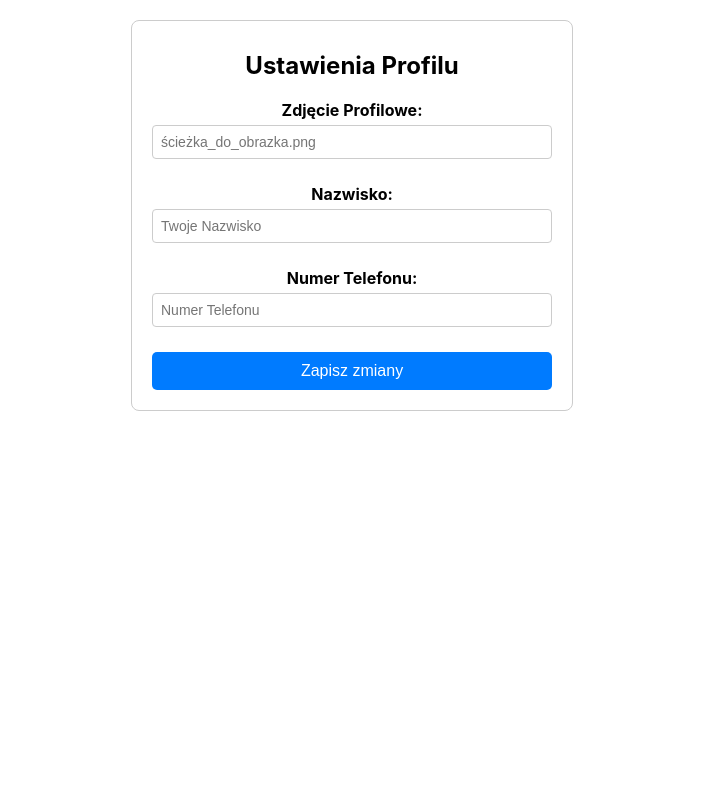
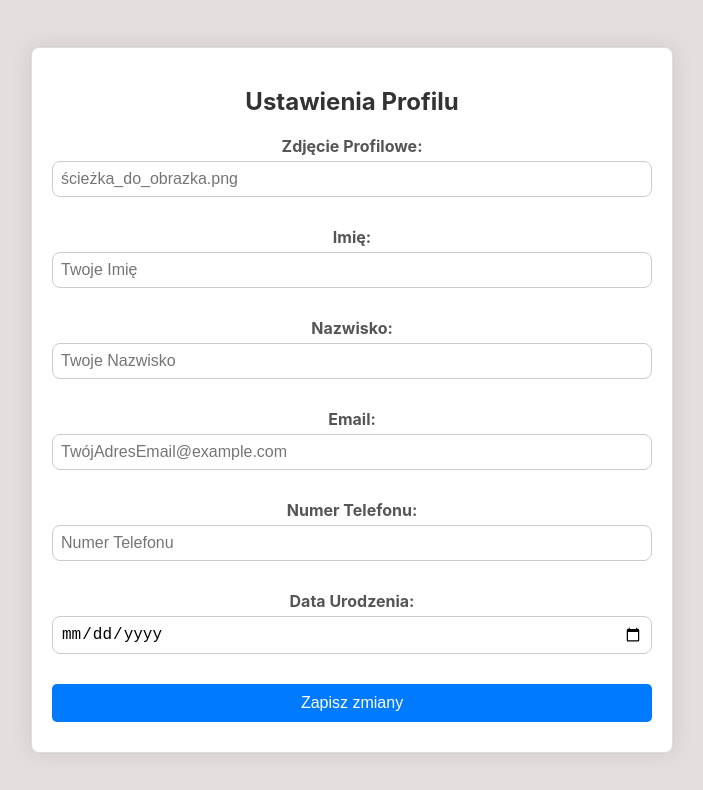
Before and after one commit to Michaluszeq/CETUS-PRO-PRAKTYKI, a React (Create React App) app in the folder cetus-pro-praktyki/: page /twoje-konto in a window 1280 px wide. Shown: the top 790 px of the page, without its empty margins (288-991 px from the left). Built offline with nearby package versions, Linux system fonts and the light colour scheme.

Commit message:
Update linków i rozbudowanie settingsów

```diff
--- a/cetus-pro-praktyki/src/App.jsx
+++ b/cetus-pro-praktyki/src/App.jsx
@@ -6,7 +6,8 @@ import BottomBaner from './bottomBaner/bottomBaner';
 import Main from './Main';
 import LoginPage from './LoginPage';
 import YourAccount from './YourAccount';
-import RegisterPage from './RegisterPage/RegisterPage';
+import RegisterPage from './RegisterPage';
+import RegisterPanel from './registerPanel/registerPanel';
 
 export default function App() {
   const handleSearch = (searchTerm) => {
@@ -42,7 +43,8 @@ export default function App() {
           <Route path='/wiadomosci'  />
           <Route path='/zaloguj' element={<LoginPage />} />
           <Route path='/twoje-konto' element={<YourAccount />} />
-          <Route path='/zarejestruj' element={<RegisterPage/>} />
+          <Route path='/zarejestruj' element={<RegisterPanel/>} />
+
         </Routes>
 
     </div>
--- /dev/null
+++ b/cetus-pro-praktyki/src/RegisterPage.jsx
@@ -0,0 +1,12 @@
+import React from 'react';
+import { Link } from "react-router-dom";  // Dodaj Link, jeśli używasz go w komponencie
+
+import RegisterPanel from './registerPanel/registerPanel';  // Popraw ścieżkę
+
+export default function RegisterPage() {  // Zmień nazwę funkcji na RegisterPage
+  return (
+    <div>
+      <RegisterPanel />
+    </div>
+  );
+}
--- a/cetus-pro-praktyki/src/RegisterPage/RegisterPage.jsx
+++ /dev/null
@@ -1,19 +0,0 @@
-// RegisterPage.jsx
-
-import React, { useState } from 'react';
-import { Link } from 'react-router-dom';
-import RegisterPanel from '../registerPanel/registerPanel';
-import LoginPanel from '../loginPanel/loginPanel';
-
-const RegisterPage = () => {
-  return (
-    <div>
-
-      <RegisterPanel />
-
-
-    </div>
-  );
-};
-
-export default RegisterPage;
--- a/cetus-pro-praktyki/src/TwojeKonto/TwojeKonto.css
+++ b/cetus-pro-praktyki/src/TwojeKonto/TwojeKonto.css
@@ -1,37 +1,79 @@
-/* Settings.css */
+/* TwojeKonto.css */
+
 .settings-container {
-    max-width: 400px;
-    margin: 20px auto;
-    padding: 10px 20px;
-    border: 1px solid #ccc;
+    max-width: 600px;
+    margin: 50px auto;
+    padding: 20px;
+    border: 1px solid #ddd;
     border-radius: 8px;
+    box-shadow: 0 0 20px rgba(0, 0, 0, 0.1);
     background-color: #fff;
 }
 
+h2 {
+    text-align: center;
+    color: #333;
+}
+
+form {
+    display: flex;
+    flex-direction: column;
+}
+
 .form-group {
-    margin-bottom: 15px;
+    margin-bottom: 20px;
 }
 
 label {
-    display: block;
-    margin-bottom: 5px;
     font-weight: bold;
+    margin-bottom: 8px;
+    color: #555;
 }
 
 input {
+    padding: 12px;
+    margin-top: 5px;
+    border: 1px solid #ccc;
+    border-radius: 8px;
+    box-sizing: border-box;
     width: 100%;
-    padding: 8px;
-    font-size: 14px;
-    border: 1px solid #ccc;
-    border-radius: 4px;
+    font-size: 16px;
+    transition: border-color 0.3s;
+}
+
+input:focus {
+    outline: none;
+    border-color: #007bff;
 }
 
 button {
+    padding: 12px;
     background-color: #007bff;
     color: #fff;
-    padding: 10px;
+    border: none;
+    border-radius: 8px;
+    cursor: pointer;
     font-size: 16px;
-    border: none;
-    border-radius: 4px;
-    cursor: pointer;
+    transition: background-color 0.3s;
 }
+
+button:hover {
+    background-color: #0056b3;
+}
+
+/* Dodatkowe style dla estetyki */
+.settings-container::after {
+    content: '';
+    display: table;
+    clear: both;
+}
+
+.settings-container h2 {
+    margin-bottom: 20px;
+}
+
+@media (max-width: 600px) {
+    .settings-container {
+        width: 90%;
+    }
+}
--- a/cetus-pro-praktyki/src/TwojeKonto/TwojeKonto.jsx
+++ b/cetus-pro-praktyki/src/TwojeKonto/TwojeKonto.jsx
@@ -3,25 +3,40 @@ import './TwojeKonto.css';
 
 const Settings = () => {
   const [profileImage, setProfileImage] = useState('ścieżka_do_obrazka.png');
+  const [firstName, setFirstName] = useState('Twoje Imię');
   const [lastName, setLastName] = useState('Twoje Nazwisko');
+  const [email, setEmail] = useState('TwójAdresEmail@example.com');
   const [phoneNumber, setPhoneNumber] = useState('Numer Telefonu');
+  const [birthdate, setBirthdate] = useState('01/01/2000');
 
   const handleProfileImageChange = (e) => {
     setProfileImage(e.target.value);
+  };
+
+  const handleFirstNameChange = (e) => {
+    setFirstName(e.target.value);
   };
 
   const handleLastNameChange = (e) => {
     setLastName(e.target.value);
   };
 
+  const handleEmailChange = (e) => {
+    setEmail(e.target.value);
+  };
+
   const handlePhoneNumberChange = (e) => {
     setPhoneNumber(e.target.value);
+  };
+
+  const handleBirthdateChange = (e) => {
+    setBirthdate(e.target.value);
   };
 
   const handleSubmit = (e) => {
     e.preventDefault();
     // Tutaj możesz dodać logikę wysłania danych do serwera lub inną logikę zapisu zmian
-    console.log('Dane zostały zaktualizowane:', { profileImage, lastName, phoneNumber });
+    console.log('Dane zostały zaktualizowane:', { profileImage, firstName, lastName, email, phoneNumber, birthdate });
   };
 
   return (
@@ -33,12 +48,24 @@ const Settings = () => {
           <input type="text" placeholder={profileImage} onChange={handleProfileImageChange} />
         </div>
         <div className="form-group">
+          <label>Imię:</label>
+          <input type="text" placeholder={firstName} onChange={handleFirstNameChange} />
+        </div>
+        <div className="form-group">
           <label>Nazwisko:</label>
           <input type="text" placeholder={lastName} onChange={handleLastNameChange} />
         </div>
         <div className="form-group">
+          <label>Email:</label>
+          <input type="email" placeholder={email} onChange={handleEmailChange} />
+        </div>
+        <div className="form-group">
           <label>Numer Telefonu:</label>
-          <input type="number" placeholder={phoneNumber} onChange={handlePhoneNumberChange} />
+          <input type="tel" placeholder={phoneNumber} onChange={handlePhoneNumberChange} />
+        </div>
+        <div className="form-group">
+          <label>Data Urodzenia:</label>
+          <input type="date" value={birthdate} onChange={handleBirthdateChange} />
         </div>
         <button type="submit">Zapisz zmiany</button>
       </form>
--- a/cetus-pro-praktyki/src/loginPanel/loginPanel.css
+++ b/cetus-pro-praktyki/src/loginPanel/loginPanel.css
@@ -1,4 +1,10 @@
-/* LoginPanel.css */
+body {
+    display: flex;
+    justify-content: center;
+    align-items: center;
+    height: 100vh;
+    margin: 0;
+}
 
 .login-panel {
     max-width: 400px;
@@ -7,7 +13,6 @@
     border: 1px solid #ccc;
     border-radius: 5px;
     box-shadow: 0 0 10px rgba(0, 0, 0, 0.1);
-    margin-top: 15%;
 }
 
 h2 {
--- a/cetus-pro-praktyki/src/loginPanel/loginPanel.jsx
+++ b/cetus-pro-praktyki/src/loginPanel/loginPanel.jsx
@@ -84,10 +84,10 @@ const LoginPanel = () => {
 
         <div className="options">
           <p>
-            Nie masz konta? <Link to="/RegisterPage">Zarejestruj się</Link>
+            Nie masz konta? <Link to="/zarejestruj">Zarejestruj się</Link>
           </p>
           <p>
-            <a href="#forgot-password">Nie pamiętam hasła</a>
+             <Link to="/resethasla"> Nie pamiętam hasła </Link>
           </p>
           <Link to="/">
           Powrót
--- a/cetus-pro-praktyki/src/registerPanel/registerPanel.css
+++ b/cetus-pro-praktyki/src/registerPanel/registerPanel.css
@@ -1,3 +1,12 @@
+body {
+    display: flex;
+    justify-content: center;
+    align-items: center;
+    height: 100vh;
+    margin: 0;
+    background-color: #e4dfdf; /* Kolor tła strony */
+}
+
 .register-panel {
     max-width: 400px;
     margin: 0 auto;
@@ -63,12 +72,12 @@ button:hover {
 }
 
 .social-register button:nth-child(2) {
-    background-color: #4285f4;
+    background-color: #7e97be;
     /* Google */
 }
 
 .social-register button:nth-child(3) {
-    background-color: #000;
+    background-color: #d85454;
     /* Apple */
 }
 
--- a/cetus-pro-praktyki/src/registerPanel/registerPanel.jsx
+++ b/cetus-pro-praktyki/src/registerPanel/registerPanel.jsx
@@ -1,12 +1,11 @@
-// RegisterPanel.js
-
 import React, { useState } from 'react';
+import { Link } from 'react-router-dom';  // Dodaj import dla Link
 import './registerPanel.css';
-
 import fb_Logo from '../Icons/fb_Logo.png';
 import google_Logo from '../Icons/google_Logo.png';
 import apple_Logo from '../Icons/apple_Logo.png';
-import { BrowserRouter, Routes, Route, Link } from "react-router-dom";
+
+// Reszta kodu...
 
 const RegisterPanel = () => {
   const [email, setEmail] = useState('');
@@ -90,6 +89,10 @@ const RegisterPanel = () => {
             <img src={apple_Logo} alt="Apple Icon" />
             Zarejestruj przez Apple
           </button>
+          <p>Masz już konto?
+          <Link to="/zaloguj"> Zaloguj się</Link>
+          </p>
+
           <Link to="/">
           Powrót
           </Link>
```
